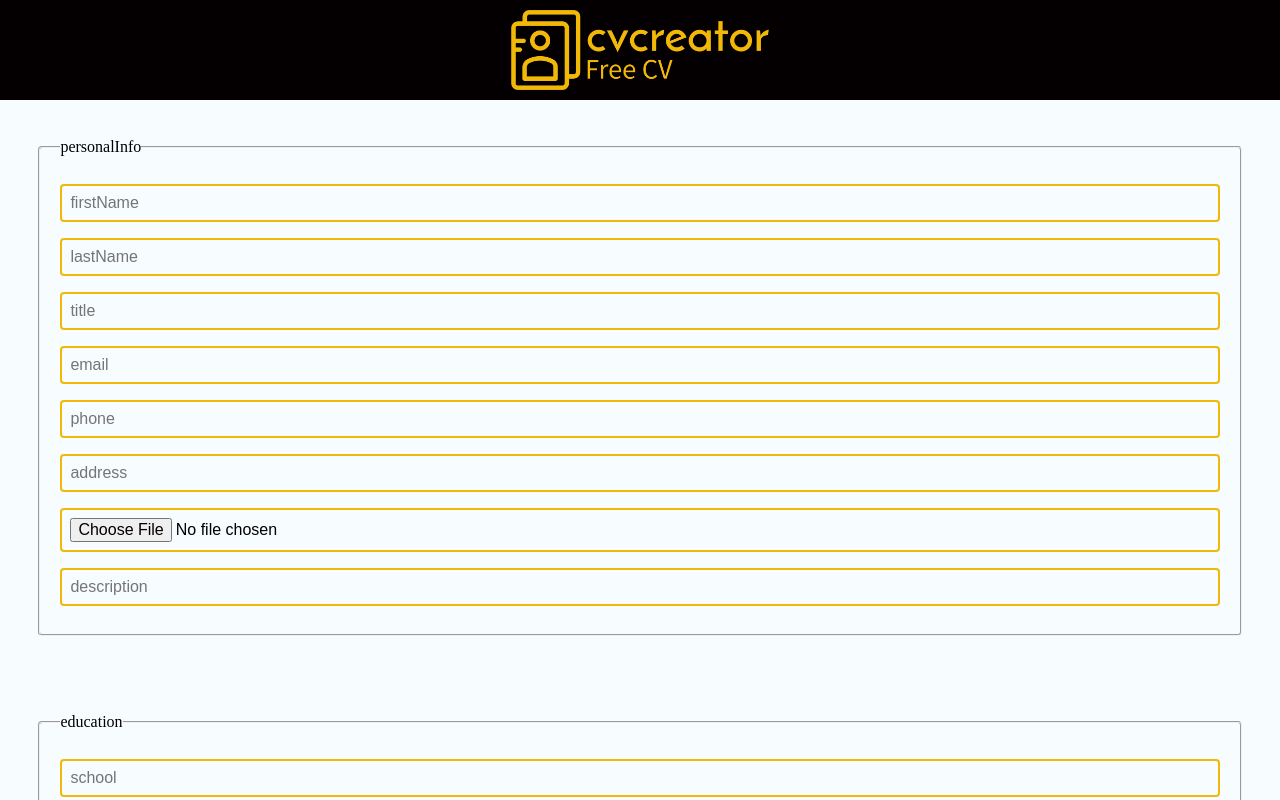
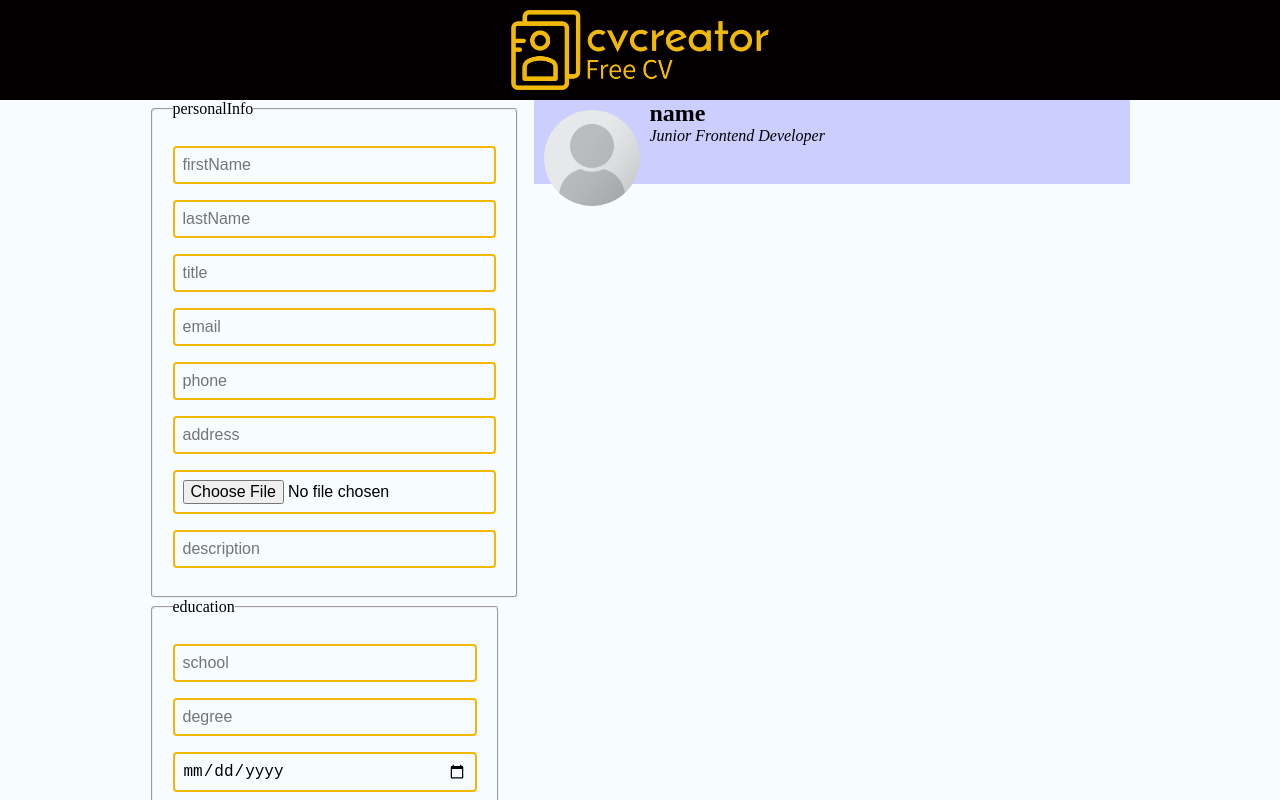
Before and after one commit to AirGamming/odin-cv-project, a React (Create React App) app: page / in a window 1280 px wide. Shown: the top 800 px of the page. Built offline with nearby package versions, Linux system fonts and the light colour scheme.

Commit message:
FIX: CSS

```diff
--- a/src/App.js
+++ b/src/App.js
@@ -8,28 +8,36 @@ import jsPDF from "jspdf";
 function App() {
     const doc = new jsPDF('portrait', 'pt', 'a4');
 
-
-
-	function savePDF (){
-		console.log(document.querySelector("#docPreview"))
+    function savePDF() {
         doc.html(document.querySelector("#docPreview"), {
             callback: function (doc) {
-			  doc.save();
+                doc.save("cv.pdf");
 
             },
 
         });
-	};
+    }
+    let data = [
+        {
+            "name": "firstName",
+            "value": "name"
+        }
+    ]
 
     function handleChange(e) {
-		console.log("elo")
+        data.map(item => {
+            if (item.name === e.target.key){
+                item.value = e.target.value
+            }
+            return(item.value)
+        })
     }
 
     return (
-		<div className="App">
-			<Header />
+        <div className="App" id="app">
+            <Header/>
             <Form HandleChange={handleChange}/>
-			<DocPreview />
+            <DocPreview data={data}/>
             <button onClick={savePDF}>save PDF</button>
         </div>
     );
--- a/src/components/DocPreview.js
+++ b/src/components/DocPreview.js
@@ -4,7 +4,7 @@ import placeholder from "../images/Portrait_Placeholder.png"
 
 const DocPreview = (props) => {
 
-    // let {data} = props
+    let {data} = props
 
     return(
         <div id="docPreview">
@@ -15,7 +15,7 @@ const DocPreview = (props) => {
                 height="96px"
                 />
                 <div >
-                <h2>LOREM IPSUM</h2>
+                <h2>{data.map(i => i.name === "firstName" ? i.value : null)}</h2>
                 <i>Junior Frontend Developer</i>
                 </div>
             </div>
--- a/src/css/Form.css
+++ b/src/css/Form.css
@@ -4,11 +4,14 @@ form > fieldset {
 	flex-direction: column;
 	border-radius: 4px;
 	width: 95%;
+	max-width: 500px;
+}
+form {
+	place-self: center;
+	width: 100%;
 }
 form > fieldset {
 	padding: 20px;
-	width: calc(95% + 48px);
-	margin: calc((100vw - (95% + 48px)) / 2);
 }
 form > fieldset > input::-webkit-outer-spin-button,
 form > fieldset > input::-webkit-inner-spin-button {
--- a/src/css/app.css
+++ b/src/css/app.css
@@ -6,7 +6,23 @@
 #root {
 	background-color: var(--secondary-color);
 	min-height: 100vh;
-	display: flex;
-	flex-direction: column;
-	justify-content: center;
+	display: grid;
+	place-content: center;
 }
+#app {
+	padding-top: 100px;
+	display: grid;
+	grid-template-columns: 1fr;
+	grid-template-rows: 1fr;
+	grid-gap: 1rem;
+}
+@media (min-width: 800px) {
+	#app {
+		grid-template-columns: 1fr 596px;
+	}
+}
+@media (max-width: 800px) {
+	#app {
+		grid-template-columns: 1fr;
+	}
+}
--- a/src/css/doc.css
+++ b/src/css/doc.css
@@ -1,17 +1,18 @@
 #docPreview {
 	height: 840px;
 	width: 596px;
-	position: relative;
+	/* position: relative; */
 	z-index: 0;
 }
 .header {
+	/* position: absolute; */
+	top: 0;
+	left: 0;
 	width: 100%;
 	height: 10%;
 	background-color: rgba(147, 147, 252, 0.445);
-	position: absolute;
-	top: 0;
-	left: 0;
 	display: flex;
+	grid-columns: 2;
 }
 .header > img {
 	object-fit: cover;
--- a/src/css/header.css
+++ b/src/css/header.css
@@ -5,7 +5,7 @@
 }
 
 #header {
-	position: static;
+	position: absolute;
 	top: 0;
 	left: 0;
 	width: 100vw;
```
Also changed, not shown: src/components/Form.js (+17 -24 lines). Lines whose indentation alone changed are shown as unchanged.
